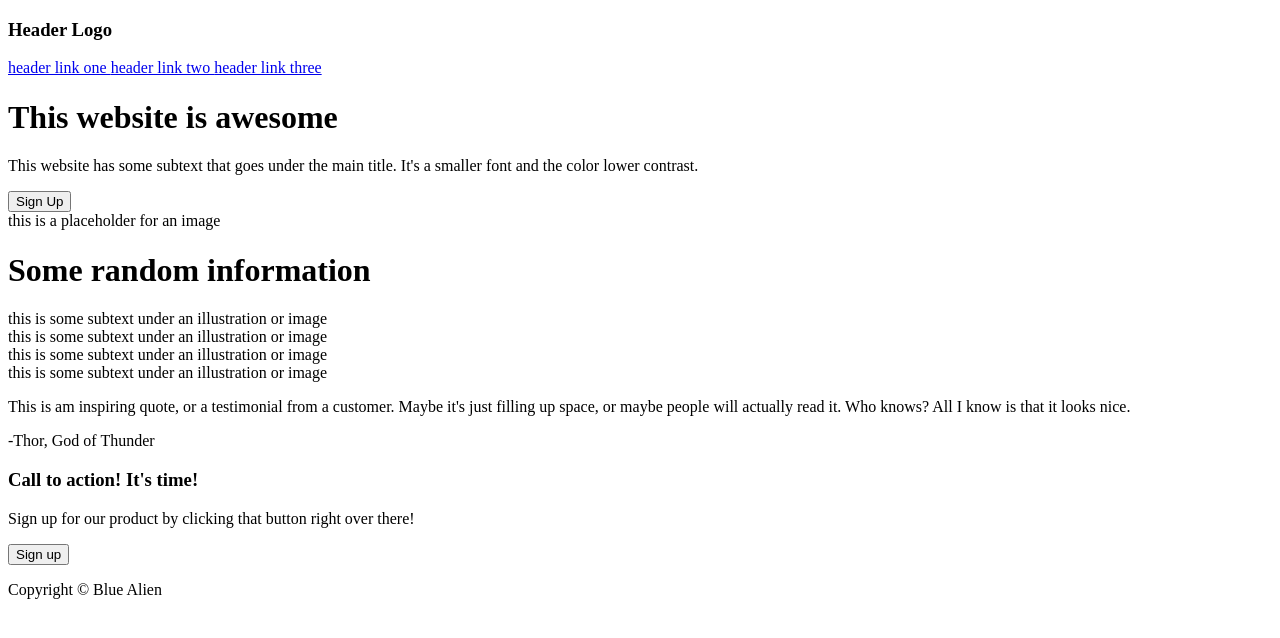
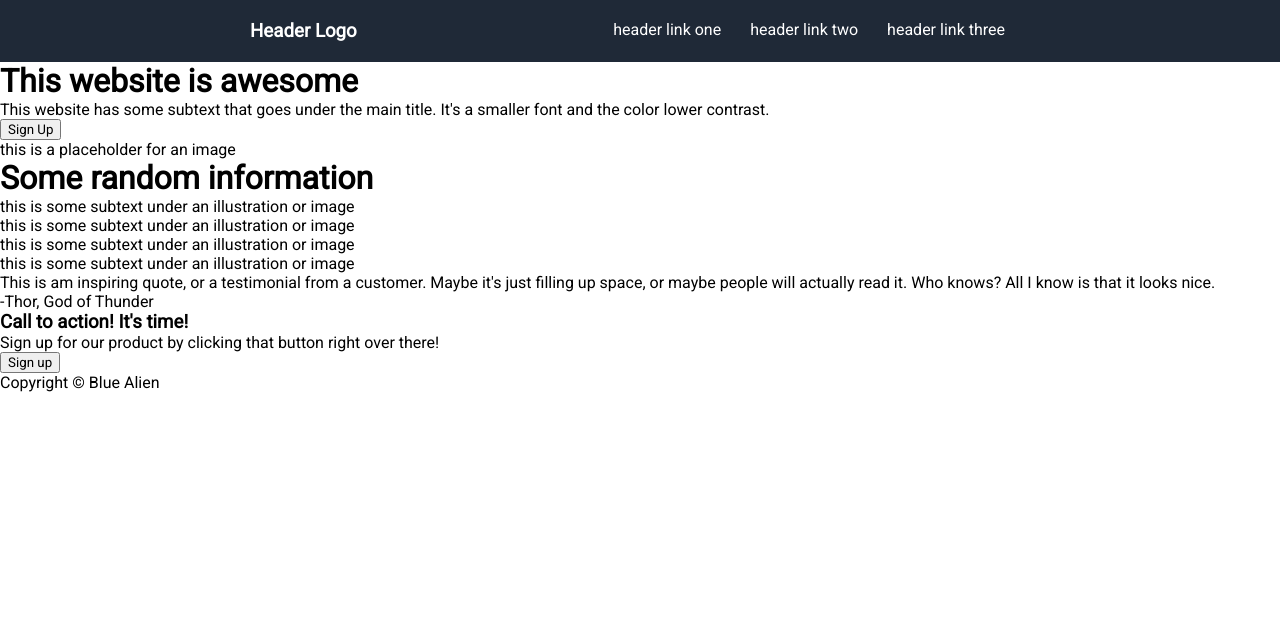
Before and after one commit to BlueAlien449/landing-page, a plain HTML site: page index.html in a window 1280 px wide. Drawn offline with Linux system fonts and the light colour scheme.

Commit message:
Stylize navbar and import font family

```diff
--- a/css/style.css
+++ b/css/style.css
@@ -0,0 +1,31 @@
+@import url('https://fonts.googleapis.com/css2?family=Roboto&display=swap');
+
+*{
+    font-family: 'Roboto', sans-serif;
+    margin: 0;
+}
+
+.flex{
+    display: flex;
+}
+
+a{
+    text-decoration: none;
+    color: #fff;
+}
+
+.navbar{
+    flex-direction: row;
+    background-color: #1F2937;
+    color: white;
+    padding: 20px 250px 20px 250px;
+    justify-content: flex-end;
+}
+
+.logo{
+    margin-right: auto;
+}
+
+.navbuttons a{
+    margin-right: 25px;
+}
--- a/index.html
+++ b/index.html
@@ -8,8 +8,10 @@
     <title>Landing Page</title>
 </head>
 <body>
-    <div class="navbar">
-        <h3> Header Logo </h3>
+    <div class="navbar flex">
+        <div class="logo">
+            <h3> Header Logo </h3>
+        </div>
         <div class="navbuttons">
             <a href="#"> header link one </a>
             <a href="#"> header link two </a>
```
